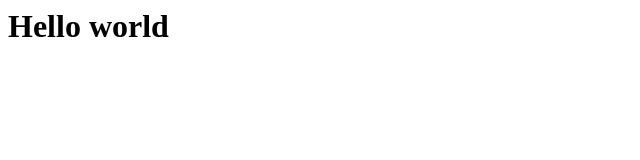
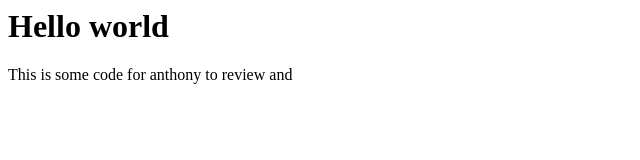
Before and after one commit to colm0neill/OP-SugarBeet, a plain HTML site: page index.html in a window 1280 px wide. Shown: the whole page, without its empty margins (0-640 px from the left). Drawn offline with Linux system fonts and the light colour scheme.

Commit message:
Paragraph add?
Yo man can you review?

Co-Authored-By: Anthony Nolan <anthonygnolan@icloud.com>

```diff
--- a/index.html
+++ b/index.html
@@ -4,5 +4,6 @@
     </title>
   <body>
     <h1>Hello world</h1>
+    <p>This is some code for anthony to review and </p>
   </body>
 </html>
```
